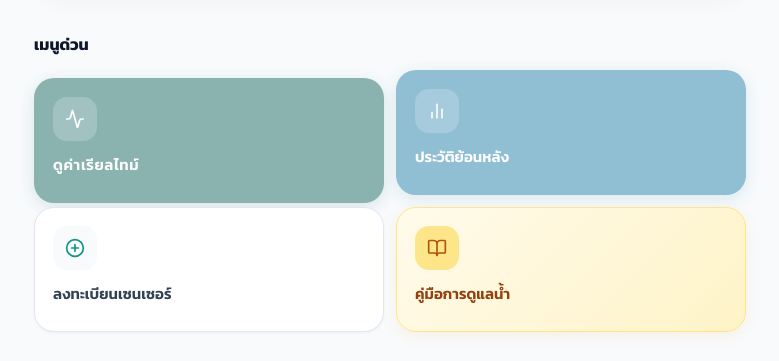
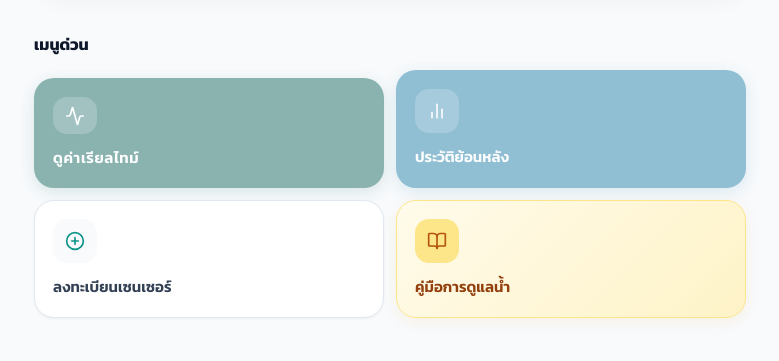
Before and after one commit to kittidaj6641/frontend_Final, a React (Create React App) app: page / in a window 1280 px wide. Shown: the part 839-1200 px from the top of the page, without its empty margins (250-1029 px from the left). Built offline with nearby package versions, Linux system fonts and the light colour scheme; no server answers; sample sign-in values are in the browser's storage.

Commit message:
Update Home.css

```diff
--- a/src/Home.css
+++ b/src/Home.css
@@ -346,8 +346,8 @@ body {
 /* ─── Menu Section ───────────────────── */
 .menu-grid {
   display: grid;
-  grid-template-columns: repeat(2, 1fr); /* จัดเรียง 2 คอลัมน์ */
-  grid-auto-rows: 1fr; /* บังคับให้ทุกกล่องสูงเท่ากันเป๊ะ 100% เสมอ */
+  grid-template-columns: repeat(2, 1fr);
+  grid-template-rows: repeat(2, 1fr);
   gap: 12px;
 }
 
@@ -359,10 +359,10 @@ body {
   gap: 12px;
   padding: 18px;
   border-radius: var(--radius-lg);
-  border: 1px solid transparent; /* ใส่ขอบใส 1px ไว้ เพื่อให้ขนาดเท่ากับปุ่มที่มีขอบ */
+  border: 1px solid transparent;
   box-sizing: border-box;
   width: 100%;
-  height: 100%;
+  min-height: 110px;
   font-family: var(--font-body);
   font-size: 15px;
   font-weight: 600;
```
